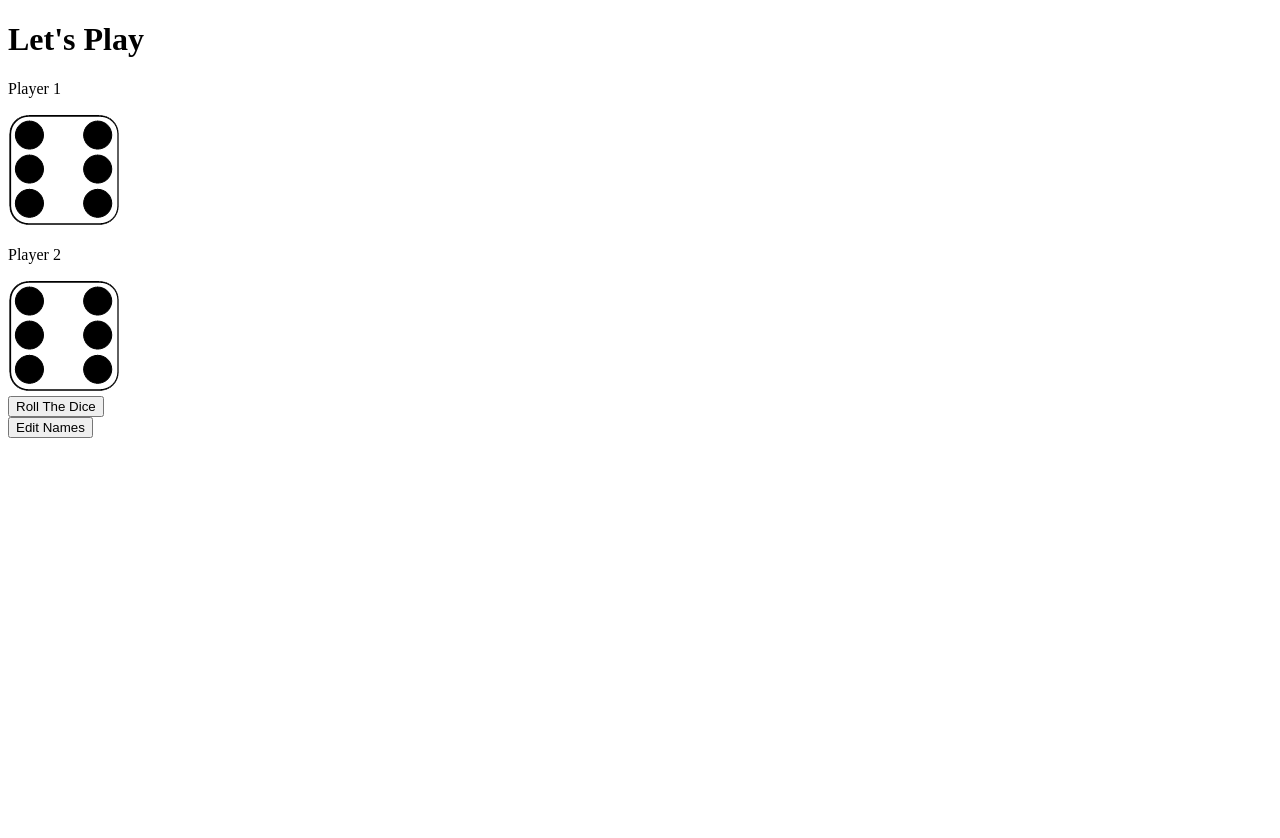
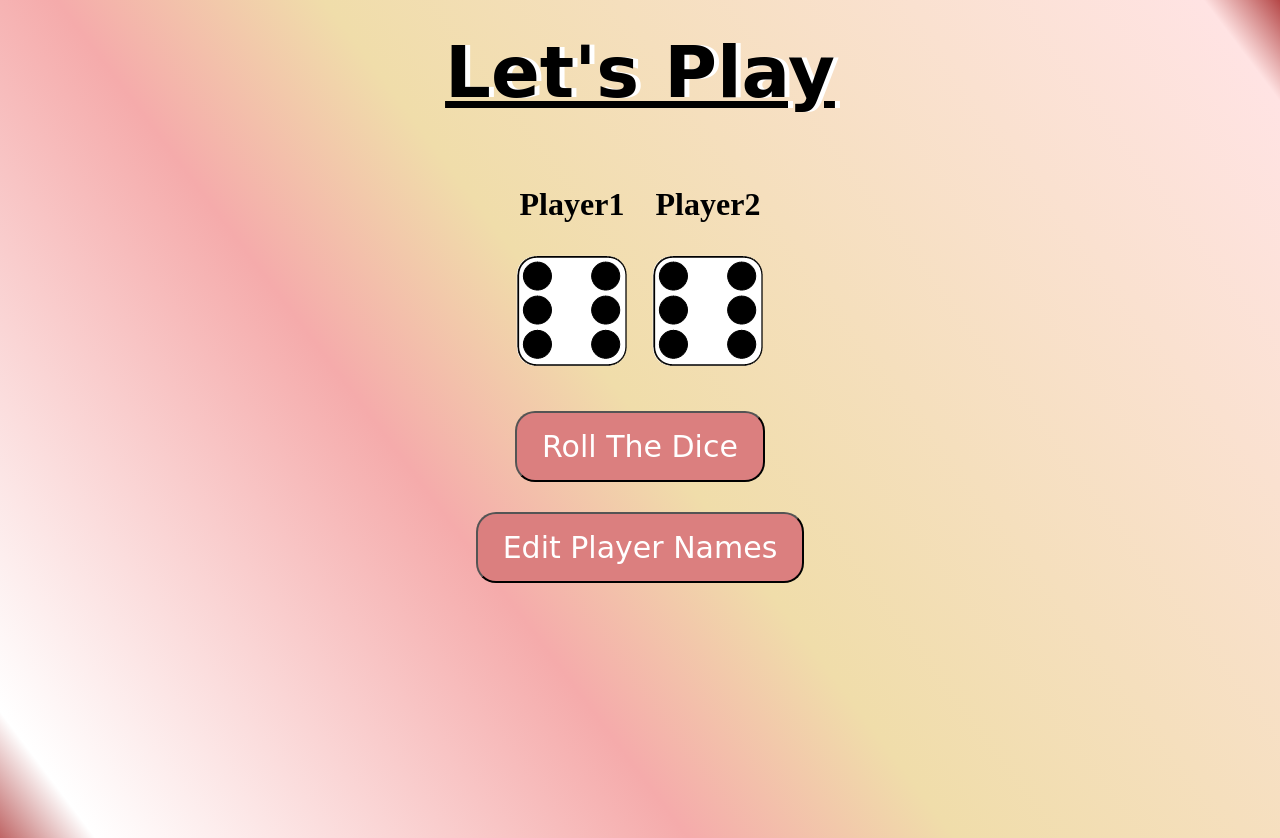
Before and after one commit to TasbeehaKhan9/dice_game, a plain HTML site: page index.html in a window 1280 px wide. Before the commit the page ends 800 px from the top, so only its background shows below. Drawn offline with Linux system fonts and the light colour scheme.

Commit message:
Updated complete code

```diff
--- a/index.html
+++ b/index.html
@@ -9,26 +9,30 @@
 </head>
 <body>
 
-<div id="conatiner">
-    <h1>Let's Play</h1>
-    <div class="dice">
-        <p class="player1">Player 1</p>
-        <img src="dice6.png" alt="6 dice" class="img1">
+ <div class="container">
+        <h1>Let's Play</h1>
+
+        <div class="dice">
+            <p class="Player1">Player1</p>
+            <img src="dice6.png" alt="dice 6" class="img1">
+        </div>
+        <div class="dice">
+            <p class="Player2">Player2</p>
+            <img src="dice6.png" alt="dice 6" class="img2">
+        </div>
+
+
+    <div class="container bottom">
+        <button type="button" class="btn" onclick="rollTheDice()">
+            Roll The Dice</button>
+
     </div>
-    <div class="dice">
-        <p class="player2">Player 2</p>
-        <img src="dice6.png" alt="6 dice" class="img2">
+    <div class="container bottom">
+        <button type="button" class="btn" onclick="editNames()">
+            Edit Player Names</button>
+
     </div>
 </div>
-
-<div class="contanier bottom">
-    <button type="button" class="btn" onclick="rollTheDice()">Roll The Dice</button>
-</div>
-
-<div class="contanier bottom">
-    <button type="button" class="btn" onclick="editNames()">Edit Names</button>
-</div>
-
     <script src="script.js"></script>
 </body>
 </html>
--- a/script.js
+++ b/script.js
@@ -11,10 +11,10 @@ function editNames(){
         return;
 
     }
-    document.querySelector("p.player1")
+    document.querySelector("p.Player1")
     .innerHTML = player1;
 
-    document.querySelector("p.player2")
+    document.querySelector("p.Player2")
     .innerHTML = player2;
 }
 
@@ -27,13 +27,13 @@ function rollTheDice(){
 
     var result =document.querySelector("h1")
     setTimeout(() =>{
-        var randomNumber1 = (Math.random()*6)+1;
-        var randomNumber2 = (Math.random()*6)+1;
+        var randomNumber1 = Math.floor(Math.random()*6)+1;
+        var randomNumber2 = Math.floor(Math.random()*6)+1;
 
 
 
         diceNum1.setAttribute("src","dice"+randomNumber1+ ".png");
-        diceNum1.setAttribute("src","dice"+randomNumber2+ ".png");
+        diceNum2.setAttribute("src","dice"+randomNumber2+ ".png");
 
 if(randomNumber1 === randomNumber2){
     result.innerHTML = "Draw!";
@@ -41,9 +41,9 @@ if(randomNumber1 === randomNumber2){
 else if(randomNumber1<randomNumber2){
 result.innerHTML = (player2+"WINS!");
 }
-else(
+else{
   result.innerHTML = (player1+"WINS!")
-)
+}
 
     }, 2500);
 
--- a/style.css
+++ b/style.css
@@ -0,0 +1,79 @@
+        .container {
+            width: 70%;
+            margin: auto;
+            text-align: center;
+        }
+
+        .dice {
+            text-align: center;
+            display: inline-block;
+            margin: 10px;
+        }
+
+        body {
+
+            height: 100vh;
+  background: linear-gradient(
+    233deg,
+    rgba(181, 71, 71, 1) 0%,
+    rgba(255, 227, 227, 1) 4%,
+    rgba(240, 221, 170, 1) 50%,
+    rgba(245, 171, 171, 1) 64%,
+    rgba(255, 255, 255, 1) 95%,
+    rgba(191, 101, 101, 1) 100%
+  );
+  background-repeat: no-repeat;
+  background-size: cover;
+
+
+}
+
+
+        h1 {
+            margin: 30px;
+            font-family: "Lobster", cursive;
+            text-shadow: 5px 0 #ffffff;
+            font-size: 4.5rem;
+            color: #000000;
+            text-align: center;
+            text-decoration: underline;
+        }
+
+        p {
+            font-size: 2rem;
+            color: #000000;
+            font-weight: bold;
+
+        }
+
+        img {
+            width: 100%;
+        }
+
+        .bottom {
+            padding-top: 30px;
+        }
+
+        .btn {
+            background: #db7f7f;
+            font-family: "Indie Flower", cursive;
+            border-radius: 7px;
+            color: #ffff;
+            font-size: 30px;
+            padding: 16px 25px 16px 25px;
+            text-decoration: none;
+            border-radius: 20px;
+        }
+
+        .btn:hover {
+            background:#ff6767;
+            text-decoration: none;
+        }
+
+
+.even-roll {
+  transition: transform 1.5s ease-out;
+}
+.odd-roll {
+  transition: transform 1.25s ease-out;
+}
```
